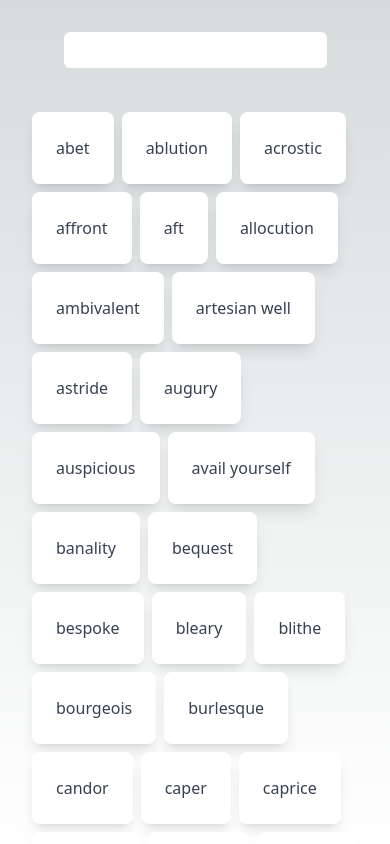
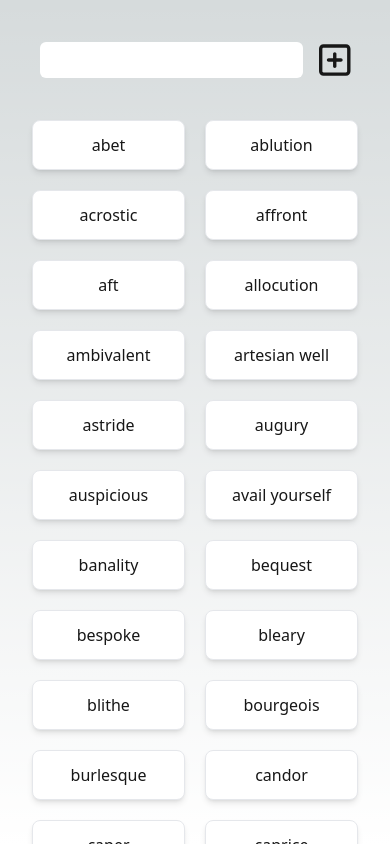
Before and after one commit to ic-768/Word-Station, a Next.js app: page /words in a window 390 px wide. Built offline with nearby package versions, Linux system fonts and the light colour scheme.

Commit message:
Responsive grid

```diff
--- a/pages/words/index.tsx
+++ b/pages/words/index.tsx
@@ -1,7 +1,7 @@
 import { ChangeEventHandler, useEffect, useState } from "react";
 import Link from "next/link";
 import { FontAwesomeIcon } from "@fortawesome/react-fontawesome";
-import { faCirclePlus } from "@fortawesome/free-solid-svg-icons";
+import { faSquarePlus } from "@fortawesome/free-regular-svg-icons";
 import fsPromises from "fs/promises";
 import path from "path";
 
@@ -20,29 +20,36 @@ export default function Words({ words }: { words: string[] }) {
 
   return (
     <div className="h-screen w-screen flex flex-col items-center relative">
-      <input
-        onChange={onChangeFilter}
-        className="absolute top-8 rounded-md focus:outline-none focus:outline-none focus:ring focus:ring-indigo-500 py-2 px-4 leading-5 appearance-none"
-      />
-      <div className="flex flex-col mt-20">
-        <div className="flex flex-wrap p-8 gap-2">
+      <div className="flex items-center content-center absolute top-10 gap-4">
+        <input
+          onChange={onChangeFilter}
+          className="rounded-md focus:outline-none transition-shadow focus:outline-none focus:ring focus:ring-indigo-500 py-2 px-4 leading-5 appearance-none"
+        />
+
+        <Link
+          className="text-neutral-900 text-4xl hover:text-blue-600 transition-colors"
+          href="words/get-meaning"
+        >
+          <FontAwesomeIcon icon={faSquarePlus} />
+        </Link>
+      </div>
+      <section className="h-screen w-screen p-8 pt-20">
+        <div className="grid justify-center grid-cols-2 sm:grid-cols-4 md:grid-cols-4 lg:grid-cols-6 gap-5 lg:gap-7 my-10">
           {filteredWords.map((w) => (
-            <Link
-              href={`/words/get-meaning/${w}`}
-              className="bg-white rounded-lg shadow-lg p-6"
+            <div
               key={w}
+              className="flex flex-col items-center content-center bg-white rounded-lg border shadow-md "
             >
-              <span className="text-gray-700 mb-4">{w}</span>
-            </Link>
+              <Link
+                href={`words/get-meaning/${w}`}
+                className="p-3 text-neutral-900 text-center pointer hover:text-blue-600 w-full"
+              >
+                {w}
+              </Link>
+            </div>
           ))}
         </div>
-        <Link
-          href="/words/get-meaning"
-          className="self-center text-6xl hover:text-blue-600 transition-colors"
-        >
-          <FontAwesomeIcon icon={faCirclePlus} />
-        </Link>
-      </div>
+      </section>
     </div>
   );
 }
```
